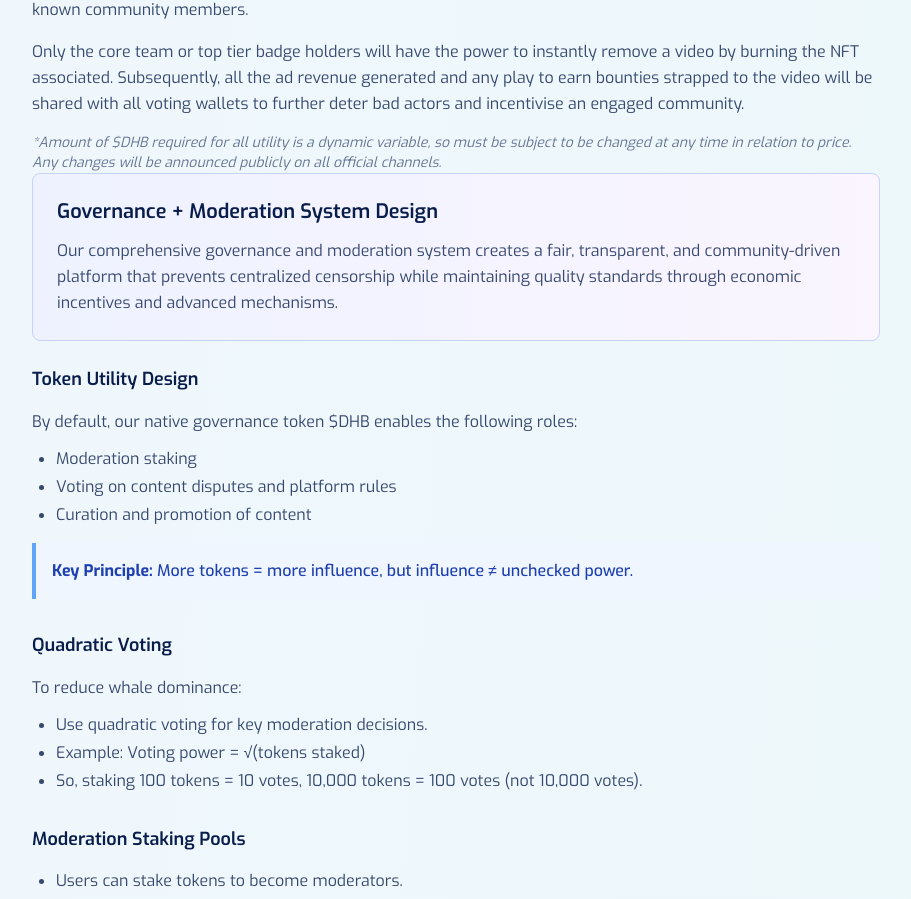
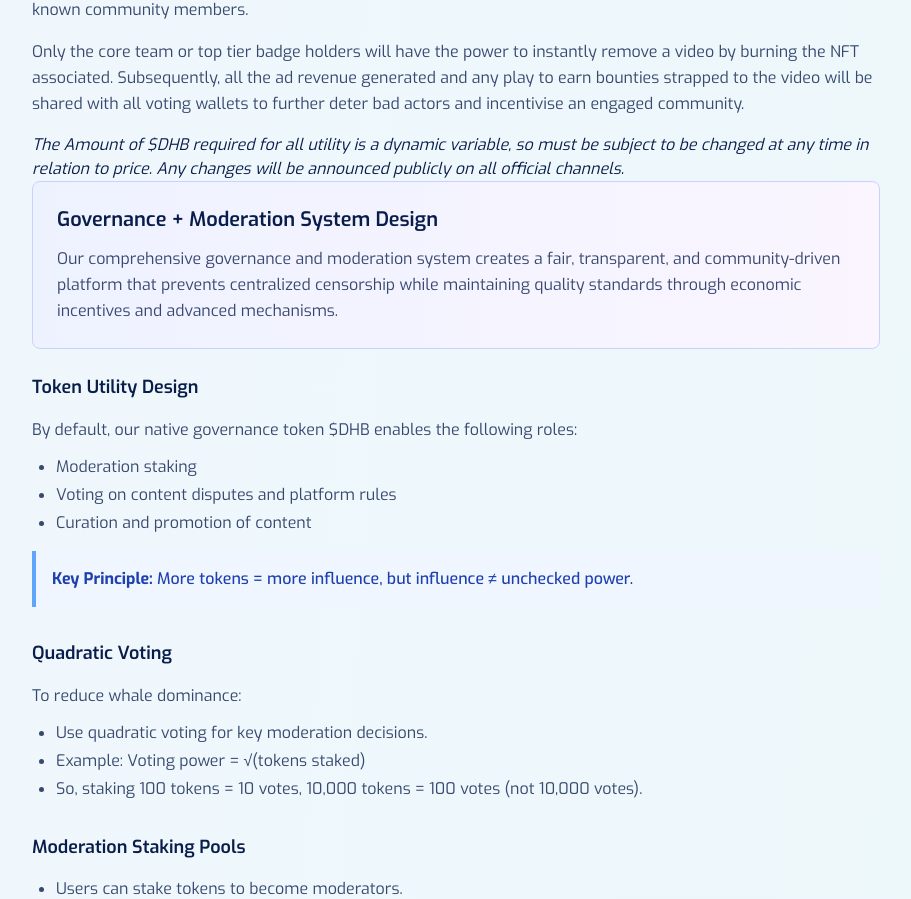
Before and after one commit to maldoteth/dehubdocs, a React (Vite) app: page /docs/dapps in a window 1280 px wide. Shown: the part 9516-10415 px from the top of the page, without its empty margins (312-1223 px from the left). Built offline with nearby package versions, Linux system fonts and the light colour scheme.

Commit message:
Visual edit in Lovable
Edited UI in Lovable

```diff
--- a/src/pages/docs/Dapp.tsx
+++ b/src/pages/docs/Dapp.tsx
@@ -477,9 +477,7 @@ const Dapp = () => {
             Only the core team or top tier badge holders will have the power to instantly remove a video by burning the NFT associated. Subsequently, all the ad revenue generated and any play to earn bounties strapped to the video will be shared with all voting wallets to further deter bad actors and incentivise an engaged community.
           </p>
 
-          <p className="text-sm italic text-royal-blue/60 font-exo">
-            *Amount of $DHB required for all utility is a dynamic variable, so must be subject to be changed at any time in relation to price. Any changes will be announced publicly on all official channels.
-          </p>
+          <p className="italic text-royal-blue/60 font-exo text-base text-sidebar-primary text-left">The Amount of $DHB required for all utility is a dynamic variable, so must be subject to be changed at any time in relation to price. Any changes will be announced publicly on all official channels.</p>
 
           <div className="bg-gradient-to-r from-indigo-50 to-purple-50 p-6 rounded-lg border border-indigo-200 mb-6">
             <h3 className="text-xl font-semibold text-royal-blue mb-3 font-exo">Governance + Moderation System Design</h3>
```
